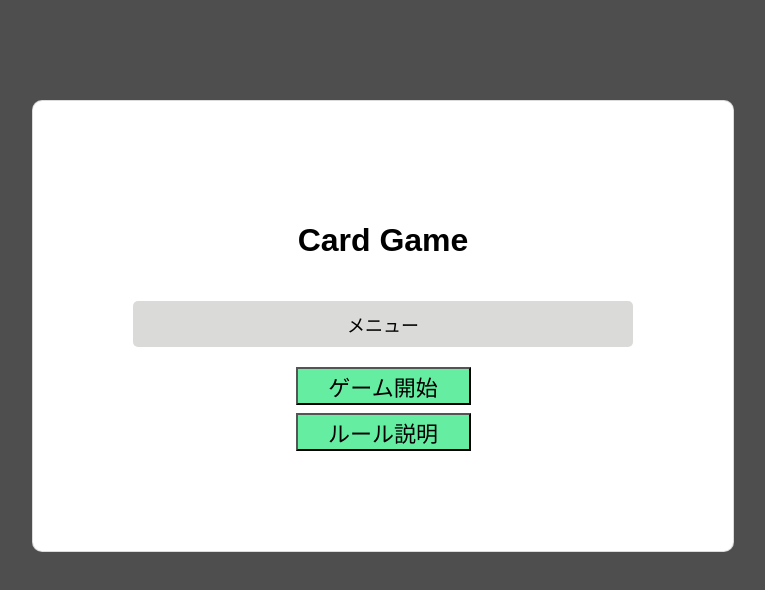
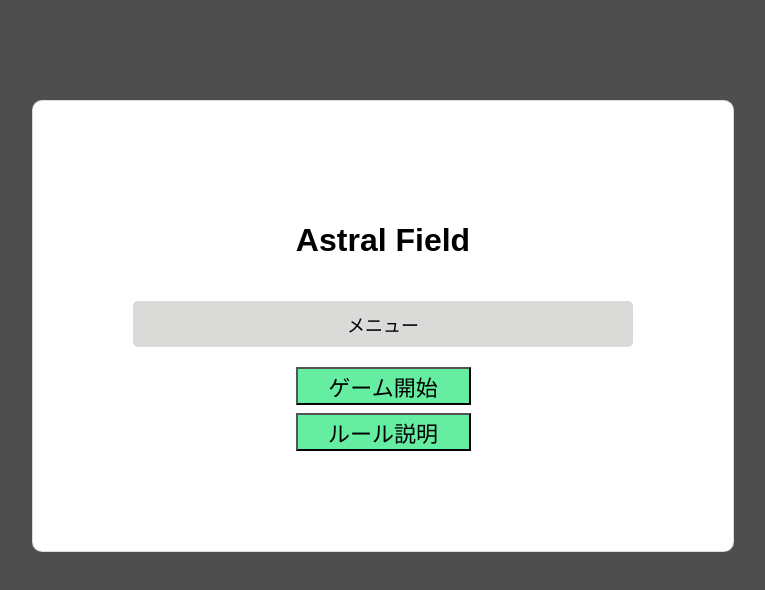
Before and after one commit to Itsuki0729/cardgame, a plain HTML site: page front.html in a window 1280 px wide. Shown: the whole page, without its empty margins (257-1022 px from the left). Drawn offline with Linux system fonts and the light colour scheme.

Commit message:
Change title from 'Card Game' to 'Astral Field'

```diff
--- a/front.html
+++ b/front.html
@@ -4,11 +4,11 @@
   <meta charset="UTF-8">
   <meta name="viewport" content="width=device-width, initial-scale=1.0">
    <link rel="stylesheet"href="style.css">
-  <title>card game</title>
+  <title>Astral Field</title>
 </head>
 <body>
    <div id="start-page">
-      <h1>Card Game</h1>
+      <h1>Astral Field</h1>
       <div id="menu">メニュー</div>
       <div id="choices"></div>
       <div class="button-container">
```
